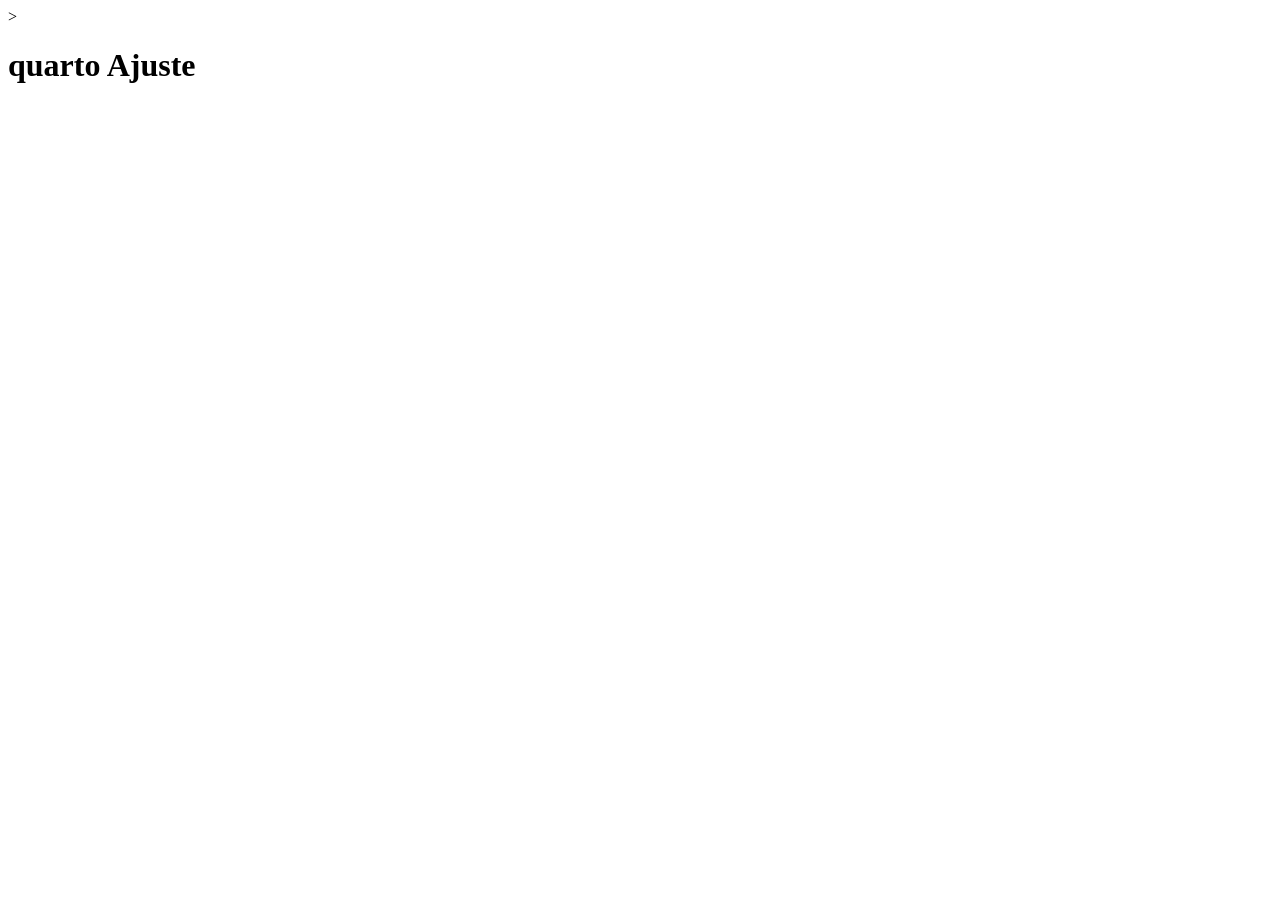
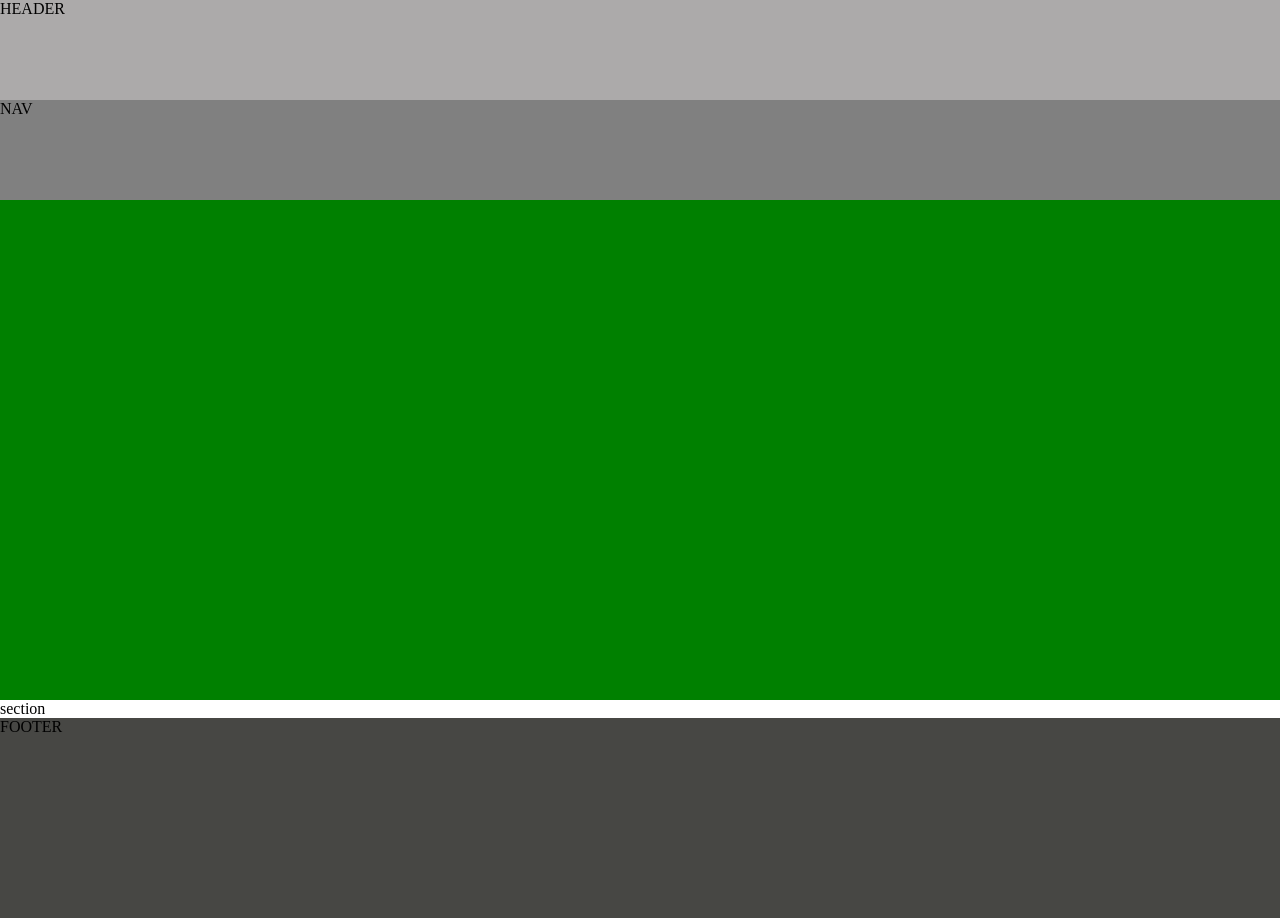
Before and after one commit to Sidcley1972/EstudoWeb, a plain HTML site: page Index.html in a window 1280 px wide. Before the commit the page ends 800 px from the top, so only its background shows below. Drawn offline with Linux system fonts and the light colour scheme.

Commit message:
Com07031330

```diff
--- a/Index.html
+++ b/Index.html
@@ -1,3 +1,27 @@
-><body>
-    <h1>quarto Ajuste</h1>
+<!doctype <!DOCTYPE html>
+<html>
+<head>
+    <meta charset="utf-8" />
+    <meta http-equiv="X-UA-Compatible" >
+    <title>Curso Completo do Desenvolvedor WEB</title>
+    <meta name="viewport" content="width=device-width, initial-scale=1">
+    <link rel="stylesheet" href="css/estilo.css" />
+    <script type="text/javascript" src="js/script.js"></script>
+</head>
+<body>
+    <header>
+        HEADER
+        <nav>
+            NAV
+        </nav>
+    </header>
+    <section>
+
+    </section>
+        section
+
+    <footer>
+        FOOTER
+    </footer>
 </body>
+</html>
--- /dev/null
+++ b/css/estilo.css
@@ -0,0 +1,32 @@
+*{
+    box-sizing: border-box;
+}
+html, body{
+    margin: 0;
+    padding: 0%;
+    box-sizing: border-box;
+}
+
+header {
+    width: 100%;
+    height: 200px;
+    background: rgb(172, 170, 170);
+    position: relative;
+}
+nav{
+    width: 100%;
+    height: 100px;
+    background-color: gray;
+    position: absolute;
+    bottom: 0;
+}
+section{
+    width: 100%;
+    height: 500px;
+    background-color: green
+}
+footer{
+    width: 100%;
+    height: 200px;
+    background-color: rgb(71, 71, 68)
+}
```
Also changed, not shown: js/script.js (added).
